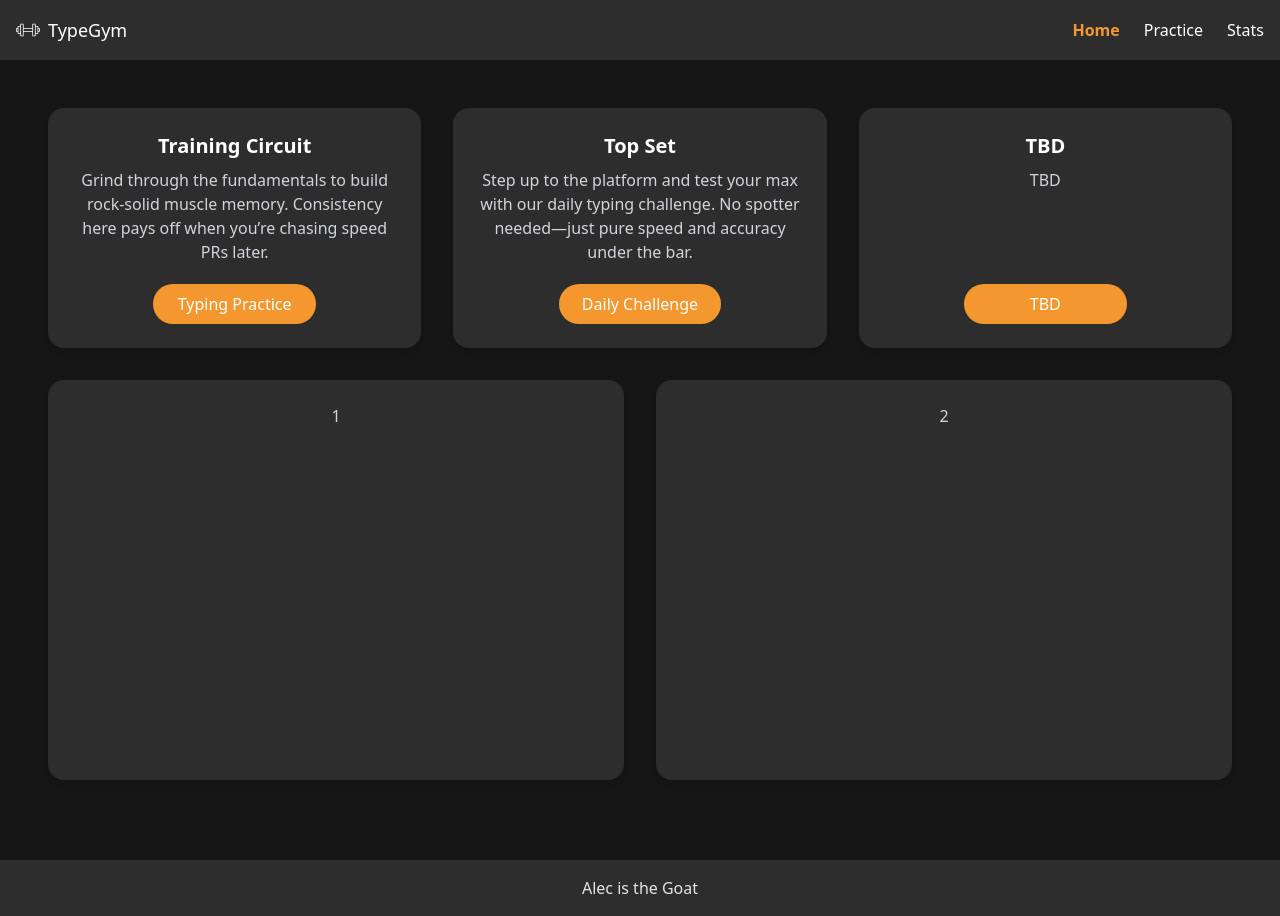
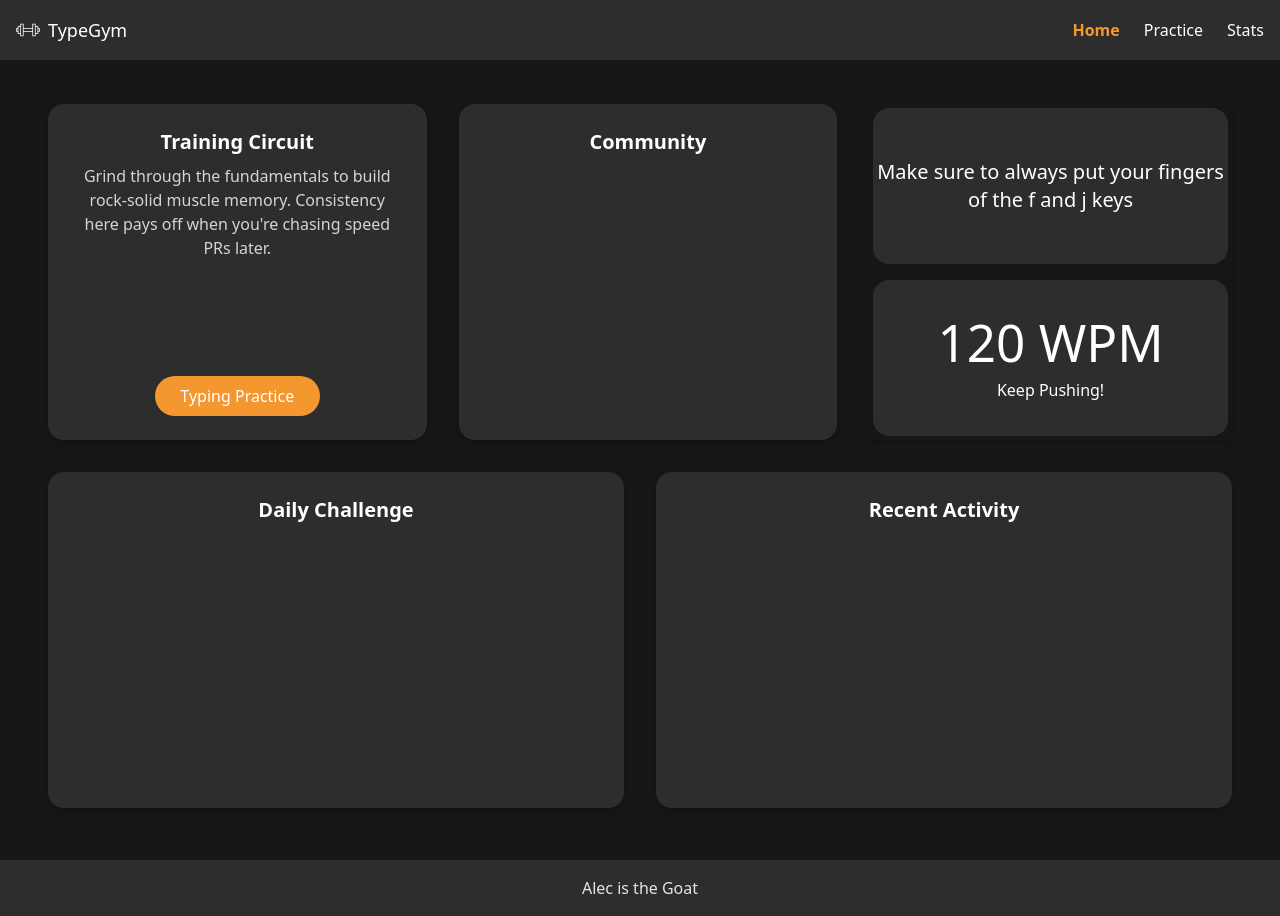
Before and after one commit to alecnhance/TypingGymV2, a React (Vite) app: page / in a window 1280 px wide. Built offline with nearby package versions, Linux system fonts and the light colour scheme.

Commit message:
changed home dash layout

```diff
--- a/src/pages/Home.jsx
+++ b/src/pages/Home.jsx
@@ -21,32 +21,45 @@ const widgetData = [
   }
 ];
 
+const practiceDescription = "Grind through the fundamentals to build rock-solid muscle memory. Consistency here pays off when you\'re chasing speed PRs later."
+
 const Home = () => {
   const navigate = useNavigate();
   return (
-    <div className="flex flex-col p-4 justify-start">
-      <div className="flex justify-center items-start gap-8 p-4 w-full">
-        {widgetData.map((item, i) => (
-          <div key={i} className="flex flex-col justify-between rounded-2xl shadow-md p-6 w-1/2 h-[30vh] bg-headerGray text-white overflow-auto">
-            <h2 className="text-xl font-bold mb-2">{item.title}</h2>
-            <p className="text-gray-300 mb-4">{item.description}</p>
+    <div className="flex flex-col p-[2vh] justify-center h-[95vh]">
+      <div className="flex flex-col md:flex-row justify-center items-start gap-8 p-4 w-full">
+        <div className="flex flex-col justify-between rounded-2xl shadow-md p-6 w-1/2 h-[42vh] bg-headerGray text-white overflow-auto">
+          <h2 className="text-xl font-bold mb-2">Training Circuit</h2>
+          <p className="text-gray-300 mb-4">{practiceDescription}</p>
           <button
             className="mt-auto px-4 py-2 w-1/2 rounded-full transition bg-navOrange text-white self-center"
             onClick={() => {
-                if (item.route) navigate(item.route);
+              navigate('/practice');
             }}
           >
-              {item.buttonTitle}
+            Typing Practice
           </button>
         </div>
-        ))}
+        <div className="flex flex-col justify-between rounded-2xl shadow-md p-6 w-1/2 h-[42vh] bg-headerGray text-white overflow-auto">
+          <h2 className="text-xl font-bold mb-2">Community</h2>
+        </div>
+        <div className="flex flex-col justify-between  shadow-md  w-1/2 h-[42vh] flex-grow gap-4 p-1 text-white overflow-auto">
+          <div className='flex flex-col justify-center bg-headerGray flex-1 rounded-2xl'>
+            <h2 className="text-xl ">Make sure to always put your fingers of the f and j keys</h2>
+          </div>
+          <div className='flex flex-col justify-center bg-headerGray flex-1 rounded-2xl gap-2'>
+            <h1 className="">120 WPM</h1>
+            <h2 className="font-extralight">Keep Pushing!</h2>
+          </div>
+        </div>
       </div>
       <div className="flex justify-center items-start gap-8 p-4 w-full">
-        {[1, 2].map((i) => (
-          <div key={i} className="flex flex-col justify-between rounded-2xl shadow-md p-6 w-1/2 h-[50vh] bg-headerGray text-white">
-            <p className="text-gray-300 mb-4">{i}</p>
+        <div className="flex flex-col justify-between rounded-2xl shadow-md p-6 w-1/2 h-[42vh] bg-headerGray text-white">
+          <h2 className="text-xl font-bold mb-2">Daily Challenge</h2>
         </div>
-        ))}
+        <div className="flex flex-col justify-between rounded-2xl shadow-md p-6 w-1/2 h-[42vh] bg-headerGray text-white">
+          <h2 className="text-xl font-bold mb-2">Recent Activity</h2>
+        </div>
       </div>
     </div>
 
```
Lines whose indentation alone changed are shown as unchanged.
